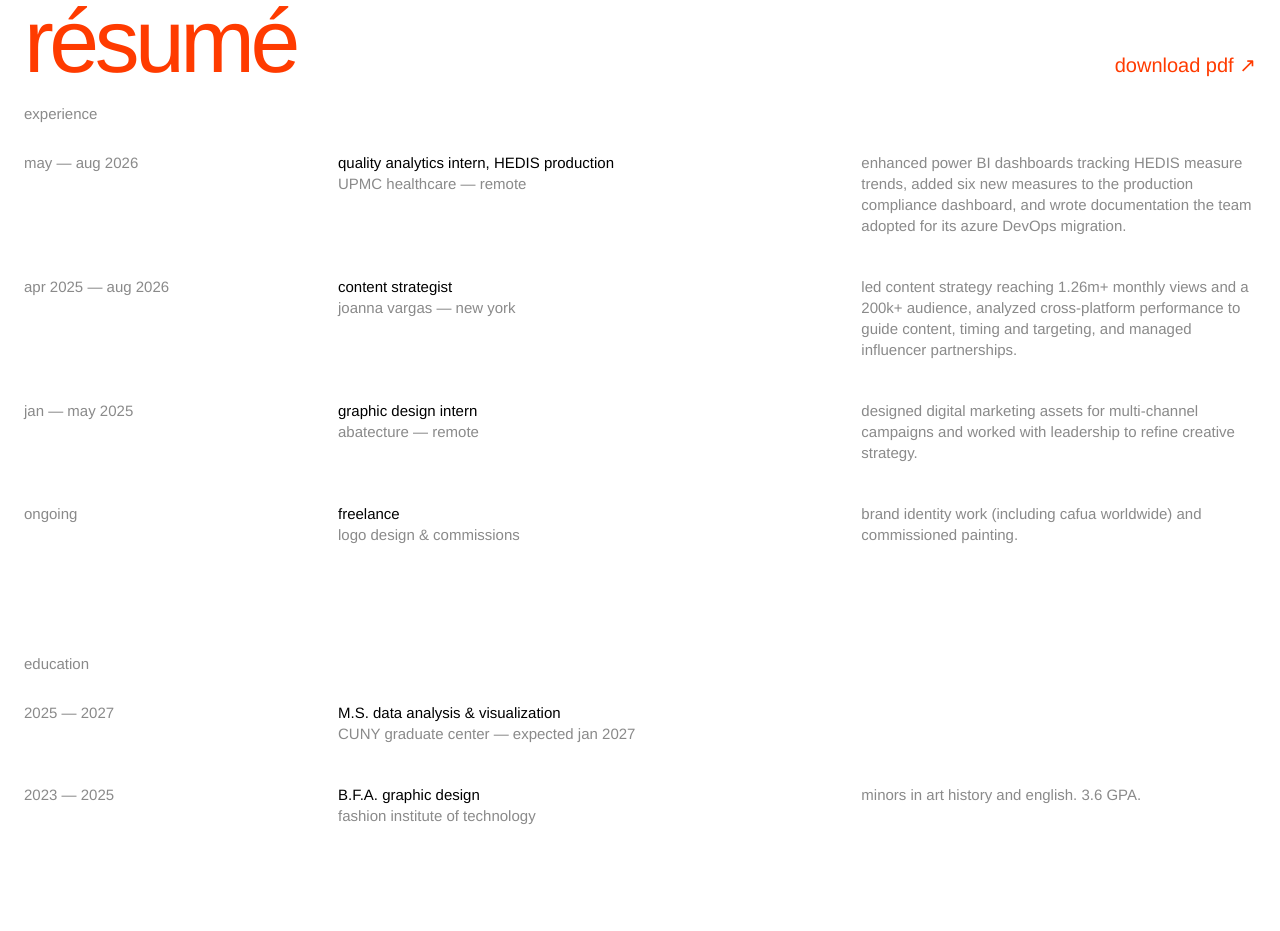
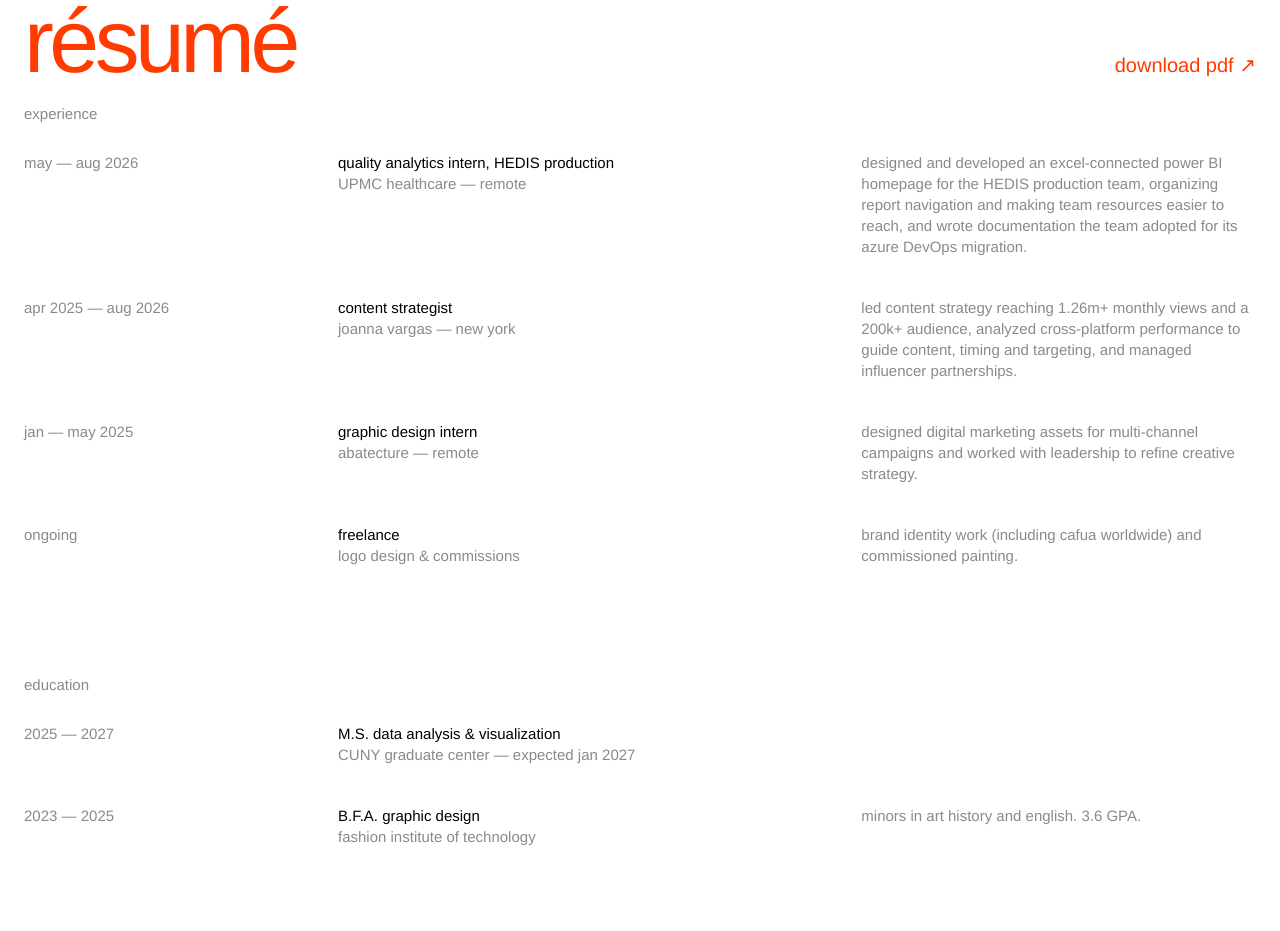
Before and after one commit to glitchdalle/dellawirfel, a plain HTML site: page about.html in a window 1280 px wide. Shown: the part 838-1769 px from the top of the page. Drawn offline with Linux system fonts and the light colour scheme.

Commit message:
about: UPMC line matches the new master résumé
Co-Authored-By: Claude Opus 5.5 <noreply@anthropic.com>
Claude-Session: https://claude.ai/code/session_01RkuedTUMzGSUkbQHpBo9SB

```diff
--- a/about.html
+++ b/about.html
@@ -42,7 +42,7 @@
     <div class="row grid12 reveal">
       <div class="when">may — aug 2026</div>
       <div class="what">quality analytics intern, HEDIS production<br><span class="label">UPMC healthcare — remote</span></div>
-      <div class="detail">enhanced power BI dashboards tracking HEDIS measure trends, added six new measures to the production compliance dashboard, and wrote documentation the team adopted for its azure DevOps migration.</div>
+      <div class="detail">designed and developed an excel-connected power BI homepage for the HEDIS production team, organizing report navigation and making team resources easier to reach, and wrote documentation the team adopted for its azure DevOps migration.</div>
     </div>
     <div class="row grid12 reveal">
       <div class="when">apr 2025 — aug 2026</div>
```
